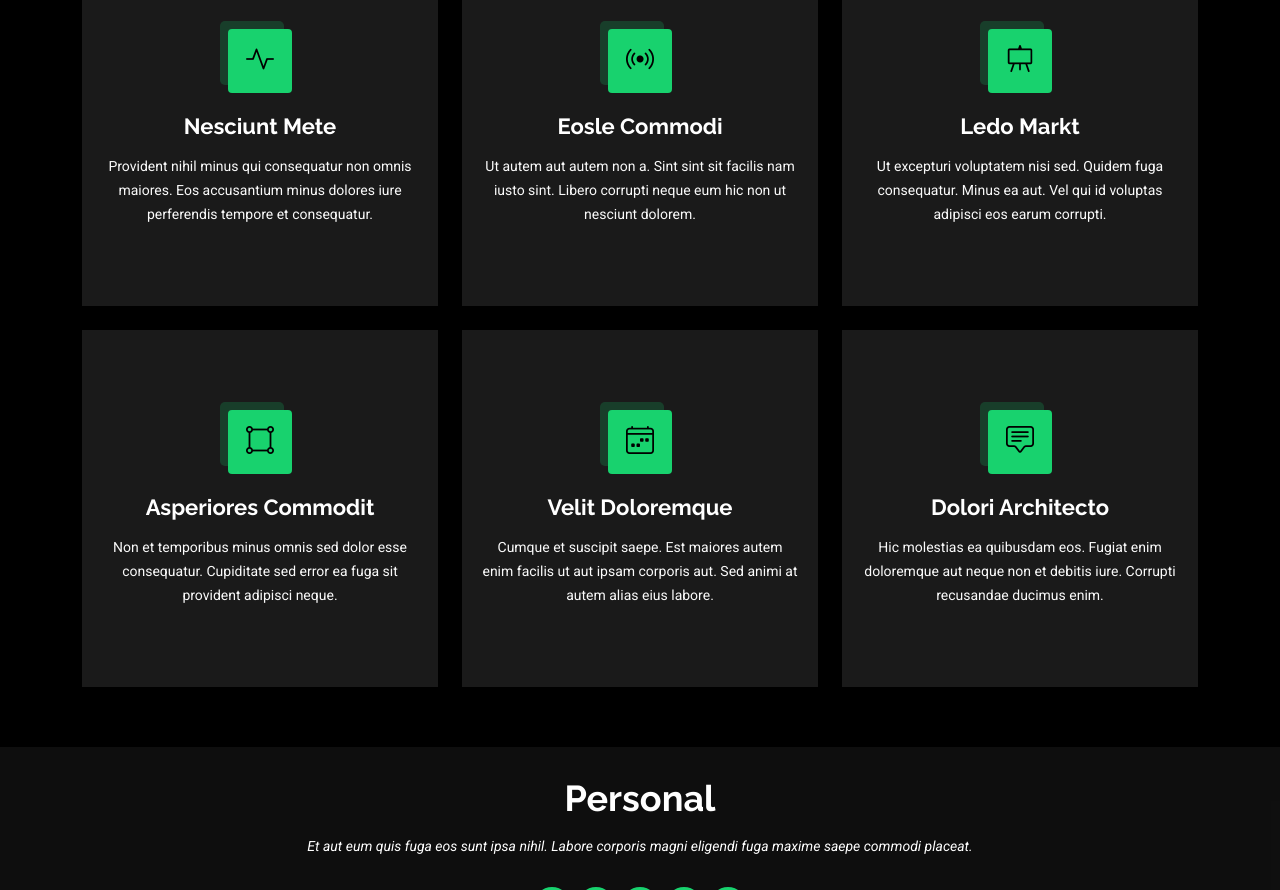
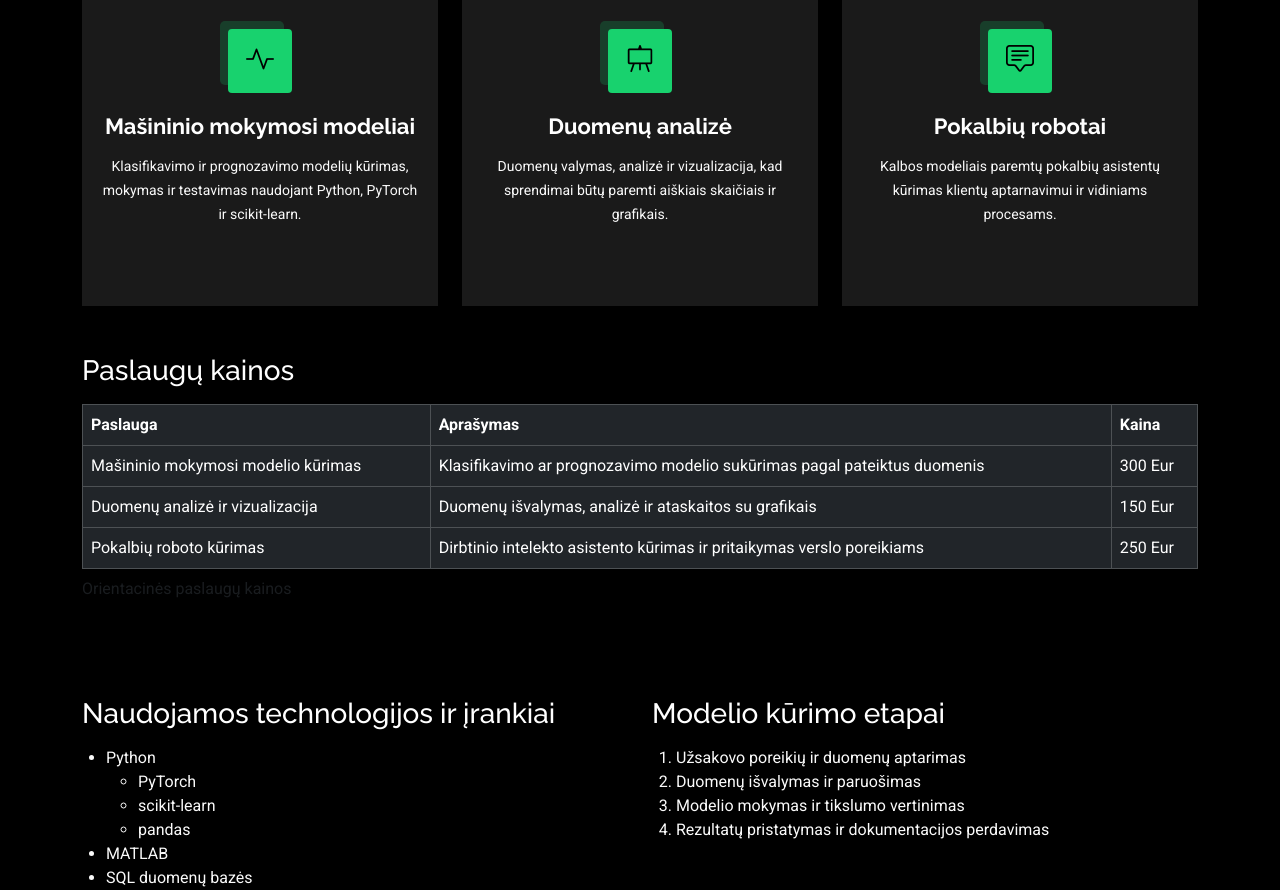
Before and after one commit to Adomas-Grigorovicius/Adomas-Grigorovicius.github.io, a plain HTML site: page services.html in a window 1280 px wide. Shown: the part 470-1360 px from the top of the page. Drawn offline with Linux system fonts and the light colour scheme.

Commit message:
Pridetos paslaugos, bei atnaujinti paveiksleliai

```diff
--- a/services.html
+++ b/services.html
@@ -1,11 +1,12 @@
 <!DOCTYPE html>
-<html lang="en">
+<html lang="lt">
 
 <head>
-  <meta charset="utf-8">
+  <meta charset="UTF-8">
   <meta content="width=device-width, initial-scale=1.0" name="viewport">
-  <title>Services - Personal Bootstrap Template</title>
-  <meta name="description" content="">
+  <meta name="author" content="Adomas Grigorovičius">
+  <title>Paslaugos - Mano CV</title>
+  <meta name="description" content="Adomas Grigorovičius CV puslapis">
   <meta name="keywords" content="">
 
   <!-- Favicons -->
@@ -42,8 +43,6 @@
     <div class="container-fluid container-xl position-relative d-flex align-items-center justify-content-between">
 
       <a href="index.html" class="logo d-flex align-items-center">
-        <!-- Uncomment the line below if you also wish to use an image logo -->
-        <!-- <img src="assets/img/logo.webp" alt=""> -->
         <h1 class="sitename">Apie</h1>
       </a>
 
@@ -52,8 +51,8 @@
           <li><a href="index.html">Pagrindinis</a></li>
           <li><a href="about.html">Apie</a></li>
           <li><a href="resume.html">Patirtis</a></li>
-          <li><a href="services.html"class="active">Paslaugos</a></li>
-          <li><a href="portfolio.html">Portfolio</a></li>
+          <li><a href="services.html" class="active">Paslaugos</a></li>
+          <li><a href="portfolio.html">Atlikti darbai</a></li>
           <li><a href="contact.html">Kontaktai</a></li>
         </ul>
         <i class="mobile-nav-toggle d-xl-none bi bi-list"></i>
@@ -79,7 +78,7 @@
         <div class="container">
           <ol>
             <li><a href="index.html">Pagrindinis</a></li>
-            <li class="current">Services</li>
+            <li class="current">Paslaugos</li>
           </ol>
         </div>
       </nav>
@@ -93,81 +92,106 @@
         <div class="row gy-4">
 
           <div class="col-lg-4 col-md-6" data-aos="fade-up" data-aos-delay="100">
-            <div class="service-item  position-relative">
+            <div class="service-item position-relative">
               <div class="icon">
                 <i class="bi bi-activity"></i>
               </div>
-              <a href="" class="stretched-link">
-                <h3>Nesciunt Mete</h3>
-              </a>
-              <p>Provident nihil minus qui consequatur non omnis maiores. Eos accusantium minus dolores iure perferendis tempore et consequatur.</p>
+              <h3>Mašininio mokymosi modeliai</h3>
+              <p>Klasifikavimo ir prognozavimo modelių kūrimas, mokymas ir testavimas naudojant Python, PyTorch ir scikit-learn.</p>
             </div>
           </div><!-- End Service Item -->
 
           <div class="col-lg-4 col-md-6" data-aos="fade-up" data-aos-delay="200">
             <div class="service-item position-relative">
               <div class="icon">
-                <i class="bi bi-broadcast"></i>
+                <i class="bi bi-easel"></i>
               </div>
-              <a href="" class="stretched-link">
-                <h3>Eosle Commodi</h3>
-              </a>
-              <p>Ut autem aut autem non a. Sint sint sit facilis nam iusto sint. Libero corrupti neque eum hic non ut nesciunt dolorem.</p>
+              <h3>Duomenų analizė</h3>
+              <p>Duomenų valymas, analizė ir vizualizacija, kad sprendimai būtų paremti aiškiais skaičiais ir grafikais.</p>
             </div>
           </div><!-- End Service Item -->
 
           <div class="col-lg-4 col-md-6" data-aos="fade-up" data-aos-delay="300">
             <div class="service-item position-relative">
               <div class="icon">
-                <i class="bi bi-easel"></i>
-              </div>
-              <a href="" class="stretched-link">
-                <h3>Ledo Markt</h3>
-              </a>
-              <p>Ut excepturi voluptatem nisi sed. Quidem fuga consequatur. Minus ea aut. Vel qui id voluptas adipisci eos earum corrupti.</p>
-            </div>
-          </div><!-- End Service Item -->
-
-          <div class="col-lg-4 col-md-6" data-aos="fade-up" data-aos-delay="400">
-            <div class="service-item position-relative">
-              <div class="icon">
-                <i class="bi bi-bounding-box-circles"></i>
-              </div>
-              <a href="" class="stretched-link">
-                <h3>Asperiores Commodit</h3>
-              </a>
-              <p>Non et temporibus minus omnis sed dolor esse consequatur. Cupiditate sed error ea fuga sit provident adipisci neque.</p>
-              <a href="" class="stretched-link"></a>
-            </div>
-          </div><!-- End Service Item -->
-
-          <div class="col-lg-4 col-md-6" data-aos="fade-up" data-aos-delay="500">
-            <div class="service-item position-relative">
-              <div class="icon">
-                <i class="bi bi-calendar4-week"></i>
-              </div>
-              <a href="" class="stretched-link">
-                <h3>Velit Doloremque</h3>
-              </a>
-              <p>Cumque et suscipit saepe. Est maiores autem enim facilis ut aut ipsam corporis aut. Sed animi at autem alias eius labore.</p>
-              <a href="" class="stretched-link"></a>
-            </div>
-          </div><!-- End Service Item -->
-
-          <div class="col-lg-4 col-md-6" data-aos="fade-up" data-aos-delay="600">
-            <div class="service-item position-relative">
-              <div class="icon">
                 <i class="bi bi-chat-square-text"></i>
               </div>
-              <a href="" class="stretched-link">
-                <h3>Dolori Architecto</h3>
-              </a>
-              <p>Hic molestias ea quibusdam eos. Fugiat enim doloremque aut neque non et debitis iure. Corrupti recusandae ducimus enim.</p>
-              <a href="" class="stretched-link"></a>
+              <h3>Pokalbių robotai</h3>
+              <p>Kalbos modeliais paremtų pokalbių asistentų kūrimas klientų aptarnavimui ir vidiniams procesams.</p>
             </div>
           </div><!-- End Service Item -->
 
         </div>
+
+        <!-- Paslaugų kainų lentelė -->
+        <div class="row mt-5" data-aos="fade-up" data-aos-delay="100">
+          <div class="col-12">
+            <h3 class="mb-3">Paslaugų kainos</h3>
+            <div class="table-responsive">
+              <table class="table table-dark table-bordered table-hover align-middle">
+                <caption>Orientacinės paslaugų kainos</caption>
+                <thead>
+                  <tr>
+                    <th scope="col">Paslauga</th>
+                    <th scope="col">Aprašymas</th>
+                    <th scope="col">Kaina</th>
+                  </tr>
+                </thead>
+                <tbody>
+                  <tr>
+                    <td>Mašininio mokymosi modelio kūrimas</td>
+                    <td>Klasifikavimo ar prognozavimo modelio sukūrimas pagal pateiktus duomenis</td>
+                    <td>300 Eur</td>
+                  </tr>
+                  <tr>
+                    <td>Duomenų analizė ir vizualizacija</td>
+                    <td>Duomenų išvalymas, analizė ir ataskaitos su grafikais</td>
+                    <td>150 Eur</td>
+                  </tr>
+                  <tr>
+                    <td>Pokalbių roboto kūrimas</td>
+                    <td>Dirbtinio intelekto asistento kūrimas ir pritaikymas verslo poreikiams</td>
+                    <td>250 Eur</td>
+                  </tr>
+                </tbody>
+              </table>
+            </div>
+          </div>
+        </div><!-- End Table -->
+
+        <!-- Sąrašai -->
+        <div class="row mt-5 gy-4" data-aos="fade-up" data-aos-delay="100">
+
+          <div class="col-lg-6">
+            <h3 class="mb-3">Naudojamos technologijos ir įrankiai</h3>
+            <!-- Nenumeruotas sąrašas su įdėtiniu sąrašu -->
+            <ul class="ps-4">
+              <li>Python
+                <ul>
+                  <li>PyTorch</li>
+                  <li>scikit-learn</li>
+                  <li>pandas</li>
+                </ul>
+              </li>
+              <li>MATLAB</li>
+              <li>SQL duomenų bazės</li>
+              <li>Git ir GitHub</li>
+              <li>Visual Studio Code</li>
+            </ul>
+          </div>
+
+          <div class="col-lg-6">
+            <h3 class="mb-3">Modelio kūrimo etapai</h3>
+            <!-- Numeruotas sąrašas -->
+            <ol class="ps-4">
+              <li>Užsakovo poreikių ir duomenų aptarimas</li>
+              <li>Duomenų išvalymas ir paruošimas</li>
+              <li>Modelio mokymas ir tikslumo vertinimas</li>
+              <li>Rezultatų pristatymas ir dokumentacijos perdavimas</li>
+            </ol>
+          </div>
+
+        </div><!-- End Lists -->
 
       </div>
 
@@ -177,18 +201,11 @@
 
   <footer id="footer" class="footer dark-background">
     <div class="container">
-      <h3 class="sitename">Personal</h3>
-      <p>Et aut eum quis fuga eos sunt ipsa nihil. Labore corporis magni eligendi fuga maxime saepe commodi placeat.</p>
-      <div class="social-links d-flex justify-content-center">
-        <a href=""><i class="bi bi-twitter-x"></i></a>
-        <a href=""><i class="bi bi-facebook"></i></a>
-        <a href=""><i class="bi bi-instagram"></i></a>
-        <a href=""><i class="bi bi-skype"></i></a>
-        <a href=""><i class="bi bi-linkedin"></i></a>
-      </div>
+      <h3 class="sitename">Adomas Grigorovičius</h3>
+      <p>Dirbtinio intelekto inžinierius. MATLAB, Python ir mašininis mokymasis.</p>
       <div class="container">
         <div class="copyright">
-          <span>Copyright</span> <strong class="px-1 sitename">Personal</strong> <span>All Rights Reserved</span>
+          <span>Autorių teisės</span> <strong class="px-1 sitename">Adomas Grigorovičius</strong> <span>Visos teisės saugomos</span>
         </div>
         <div class="credits">
           <!-- All the links in the footer should remain intact. -->
```
